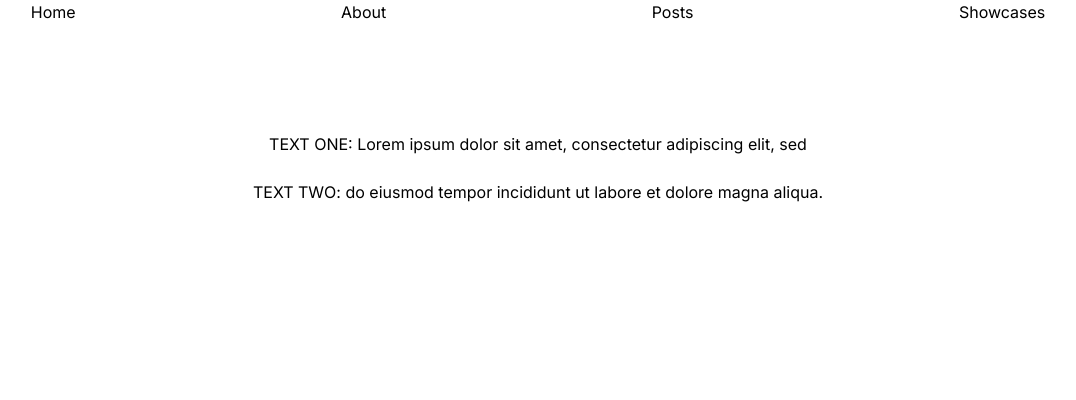
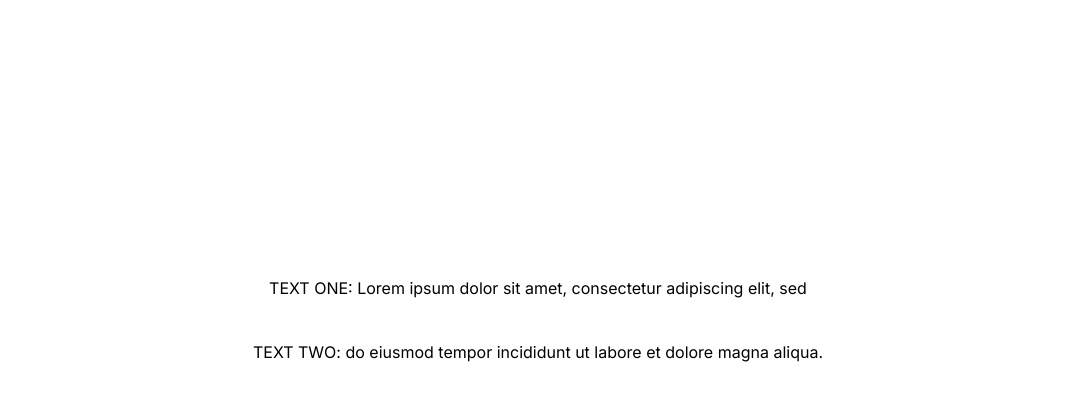
Before and after one commit to geraldnyeo/library, a Next.js app: page / in a window 1280 px wide. Shown: the top 400 px of the page, without its empty margins (102-1178 px from the left). Built offline with nearby package versions, Linux system fonts and the light colour scheme.

Commit message:
Update 11 files

```diff
--- a/src/app/about/page.js
+++ b/src/app/about/page.js
@@ -1,3 +1,4 @@
+import Navbar from "/src/components/navbar.js";
 import { getAbout } from "/src/utils.js";
 
 export default async function About() {
@@ -5,12 +6,16 @@ export default async function About() {
 
   return (
     <main>
-      <div>
-        <h1>{content.fields.title}</h1>
+      <Navbar />
+      <h1 className="text-2xl text-center my-5">{content.fields.title}</h1>
+      <div className="flex flex-row m-5">
+        <img
+          src={content.fields.pfp.fields.file.url}
+          alt="pfp"
+          className="sticky w-20 grow order-last top-0 self-start"
+        />
 
-        <img src={content.fields.pfp.fields.file.url} alt="pfp" />
-
-        <p>{content.fields.body}</p>
+        <p className="mx-5">{content.fields.body}</p>
       </div>
     </main>
   );
--- a/src/app/globals.css
+++ b/src/app/globals.css
@@ -107,3 +107,22 @@ body {
   border-bottom: 2px solid rgb(253, 224, 71);
   /* margin-bottom: 10px; */
 }
+
+.navlink::after {
+  content: "";
+  position: relative;
+  display: block;
+  width: 100%;
+  height: 2px;
+  bottom: 5px;
+  left: 0;
+  background-color: rgb(253, 224, 71);
+  transform: scaleX(0);
+  transform-origin: bottom right;
+  transition: transform 0.25s ease-out;
+}
+
+.navlink:hover::after {
+  transform: scaleX(1);
+  transform-origin: bottom left;
+}
--- a/src/app/home/page.js
+++ b/src/app/home/page.js
@@ -1,5 +1,6 @@
 import Link from "next/link";
 
+import Navbar from "/src/components/navbar.js";
 import { getPosts, getShowcases } from "/src/utils.js";
 
 async function Home() {
@@ -23,10 +24,16 @@ async function Home() {
 
   return (
     <main className="flex min-h-screen flex-col">
-      <div id="signboard">
-        <h1>Welcome!</h1>
+      <Navbar />
+
+      <div className="flex flex-row justify-center">
+        <Link
+          href="/showcase"
+          className="text-2xl text-center px-4 py-2 bg-yellow-300 border-2 border-yellow-400 shadow-lg"
+        >
+          Showcases
+        </Link>
       </div>
-
       <div id="showcase-shelf" className="grid grid-cols-3">
         {showcase_list.map((shelf_list, index) => {
           return (
@@ -55,17 +62,21 @@ async function Home() {
         })}
       </div>
 
-      <div id="posts">
-        <h1 className="">Posts</h1>
-
-        <hr className="" />
-
+      <div className="flex flex-row justify-center mt-10">
+        <Link
+          href="/post"
+          className="text-2xl text-center px-4 py-2 bg-yellow-300 border-2 border-yellow-400 shadow-lg"
+        >
+          Posts
+        </Link>
+      </div>
+      <div>
         <div id="post-shelf" className="grid grid-cols-3">
           {post_list.map((post) => (
             <Link href={`/post/${post.sys.id}`} key={post.sys.id}>
               <div
                 id={`post-${post.sys.id}`}
-                className="bg-white m-5 shadow-md shadow-slate-400"
+                className="bg-yellow-300 m-5 shadow-md shadow-slate-400"
               >
                 <h2>{post.fields.title}</h2>
                 <p>{post.fields.description}</p>
--- a/src/app/layout.js
+++ b/src/app/layout.js
@@ -1,6 +1,5 @@
 import "./globals.css";
 import { Inter } from "next/font/google";
-import Navbar from "/src/components/navbar.js";
 
 const inter = Inter({ subsets: ["latin"] });
 
@@ -12,10 +11,7 @@ export const metadata = {
 export default function RootLayout({ children }) {
   return (
     <html lang="en">
-      <body className={inter.className}>
-        <Navbar />
-        {children}
-      </body>
+      <body className={inter.className}>{children}</body>
     </html>
   );
 }
--- a/src/app/page.js
+++ b/src/app/page.js
@@ -2,18 +2,21 @@ import Link from "next/link";
 
 export default async function Index() {
   return (
-    <main className="flex flex-col items-center justify-between p-24">
-      <div id="landing" className="flex flex-col items-center">
-        <p id="text-one" className="text-center m-3">
+    <main className="flex flex-col justify-between p-24 min-h-screen">
+      <div
+        id="landing"
+        className="flex flex-col items-center justify-center grow"
+      >
+        <p id="text-one" className="text-center my-5">
           TEXT ONE: Lorem ipsum dolor sit amet, consectetur adipiscing elit, sed
         </p>
 
-        <p id="text-two" className="text-center m-3">
+        <p id="text-two" className="text-center my-5">
           TEXT TWO: do eiusmod tempor incididunt ut labore et dolore magna
           aliqua.
         </p>
 
-        <Link href="/home" className="flex-end m-3">
+        <Link href="/home" className="my-5">
           <div id="door">
             <div id="doorfront">
               <div id="doorknob"></div>
--- a/src/app/post/[id]/page.js
+++ b/src/app/post/[id]/page.js
@@ -1,14 +1,36 @@
+import Link from "next/link";
+
 import { getPost } from "/src/utils.js";
 
 export default async function Post({ params }) {
     const post = await getPost(params.id);
+    const authors = post.fields.authors;
+    const body = post.fields.body.content;
 
     return (
         <main>
-            <div className="flex flex-col min-h-screen justify-items m-5">
-                <h1 className="text-4xl">{post.fields.title}</h1>
-                <hr className="border-slate-600 my-5"/>
-                <p className="">{post.fields.description}</p>
+            <div className="flex flex-col min-h-screen m-5">
+                <h1 className="text-4xl self-center">{post.fields.title}</h1>
+                <div className="m-5">
+                    <div>
+                        {authors.map((author) => (
+                            <Link href={author.fields.link} key={author.sys.id}>
+                                <p>{author.fields.name}</p>
+                            </Link>
+                        ))}
+                    </div>
+                    <hr className="border-slate-600 mb-5"/>
+                    <p className="italic">{post.fields.description}</p>
+                    <div className="mt-5">
+                        {body.map((paragraph, index) => (
+                            <div key={index}>
+                                {paragraph.content.map((text, index) => (
+                                    <p key={index}>{text.value}</p>
+                                ))}
+                            </div>
+                        ))}
+                    </div>
+                </div>
             </div>
         </main>
     )
--- a/src/app/post/page.js
+++ b/src/app/post/page.js
@@ -1,5 +1,6 @@
 import Link from "next/link";
 
+import Navbar from "/src/components/navbar.js";
 import { getPosts } from "/src/utils.js";
 
 export default async function Post() {
@@ -7,8 +8,22 @@ export default async function Post() {
 
   return (
     <main className="flex flex-col m-5">
-      <h1>Posts</h1>
-      <hr />
+      <Navbar />
+      <h1 className="text-2xl text-center">Blog</h1>
+      <hr className="m-5" />
+      <div className="grid grid-cols-3 gap-5 m-5 justify-items-center">
+        {posts.map((post) => (
+          <Link
+            href={`/post/${post.sys.id}`}
+            key={post.sys.id}
+            className="p-2 bg-stone-100 shadow-sm shadow-stone-500 lg:w-60 lg:h-60"
+          >
+            {/* TODO: Reponsive Design */}
+            <h2>{post.fields.title}</h2>
+            <p>{post.fields.description}</p>
+          </Link>
+        ))}
+      </div>
     </main>
   );
 }
--- a/src/app/showcase/[id]/page.js
+++ b/src/app/showcase/[id]/page.js
@@ -1,27 +1,30 @@
+import Link from "next/link";
+
+import Navbar from "/src/components/navbar.js";
 import { getShowcase } from "/src/utils.js";
 
 export default async function Showcase({ params }) {
     const showcase = await getShowcase(params.id);
 
     return (
-        <main>
-            <div className="flex flex-col min-h-screen justify-items m-5">
+        <main className="flex flex-row min-h-screen">
+            <img src={showcase.fields.coverPhoto.fields.file.url} alt="Cover Photo" className="flex sticky order-last grow h-screen top-0"/>
+            <div className="flex flex-col shrink align-items-center m-5">
+                <Navbar />
                 <h1 className="text-4xl">{showcase.fields.title}</h1>
                 <hr className="border-slate-600 my-5"/>
-                <div className="flex flex-row">
-                    <div>
-                        <img src={showcase.fields.coverPhoto.fields.file.url} alt="Cover Photo" />
-                    </div>
-                    <div>
-                        <p className="">{showcase.fields.description}</p>
-                    </div>
-                    <div>
-                        {/*showcase.fields.comments.map((comment, i) => (
-                            <p key={i}>{comment}</p>
-                        ))*/}
-                    </div>
+                <div>
+                    <p className="">{showcase.fields.description}</p>
+                </div>
+                <div>
+                    {showcase.fields.comments.map((comment, i) => (
+                        <p key={i}>{comment}</p>
+                    ))}
                 </div>
             </div>
+            {/* <Link>
+                Link to Publication
+            </Link> */}
         </main>
     )
 }
--- a/src/app/showcase/page.js
+++ b/src/app/showcase/page.js
@@ -3,6 +3,7 @@
 import Link from "next/link";
 import { useState, useEffect } from "react";
 
+import Navbar from "/src/components/navbar.js";
 import { getShowcases } from "/src/utils.js";
 
 export default function Showcase() {
@@ -30,13 +31,16 @@ export default function Showcase() {
 
   return (
     <main className="flex flex-col m-5 justify-center items-center">
+      <Navbar />
       {!loading ? (
         <>
           <h1 className="text-2xl text-center">{showcases[i].fields.title}</h1>
-          <img
-            src={showcases[i].fields.coverPhoto.fields.file.url}
-            className="w-40"
-          />
+          <Link href={`/showcase/${showcases[i].sys.id}`}>
+            <img
+              src={showcases[i].fields.coverPhoto.fields.file.url}
+              className="w-40 my-10 shadow-lg shadow-black"
+            />
+          </Link>
           <div className="flex flex-row my-2">
             <button onClick={handleLeft} className="px-2">
               Left
--- a/src/components/navbar.js
+++ b/src/components/navbar.js
@@ -2,18 +2,13 @@ import Link from "next/link";
 
 export default function Navbar() {
   return (
-    <nav className="flex flex-row">
-      <Link href="/home" className="grow text-center">
-        Home
+    <nav className="flex flex-row m-3 justify-center gap-x-5">
+      <Link href="/about" className="text-right">
+        <p className="navlink">About Me</p>
       </Link>
-      <Link href="/about" className="grow text-center">
-        About
-      </Link>
-      <Link href="/post" className="grow text-center">
-        Posts
-      </Link>
-      <Link href="/showcase" className="grow text-center">
-        Showcases
+      <p className="text-yellow-300">•</p>
+      <Link href="/home" className="text-left">
+        <p className="navlink">My Work</p>
       </Link>
     </nav>
   );
```
Also changed, not shown: reference.txt.
